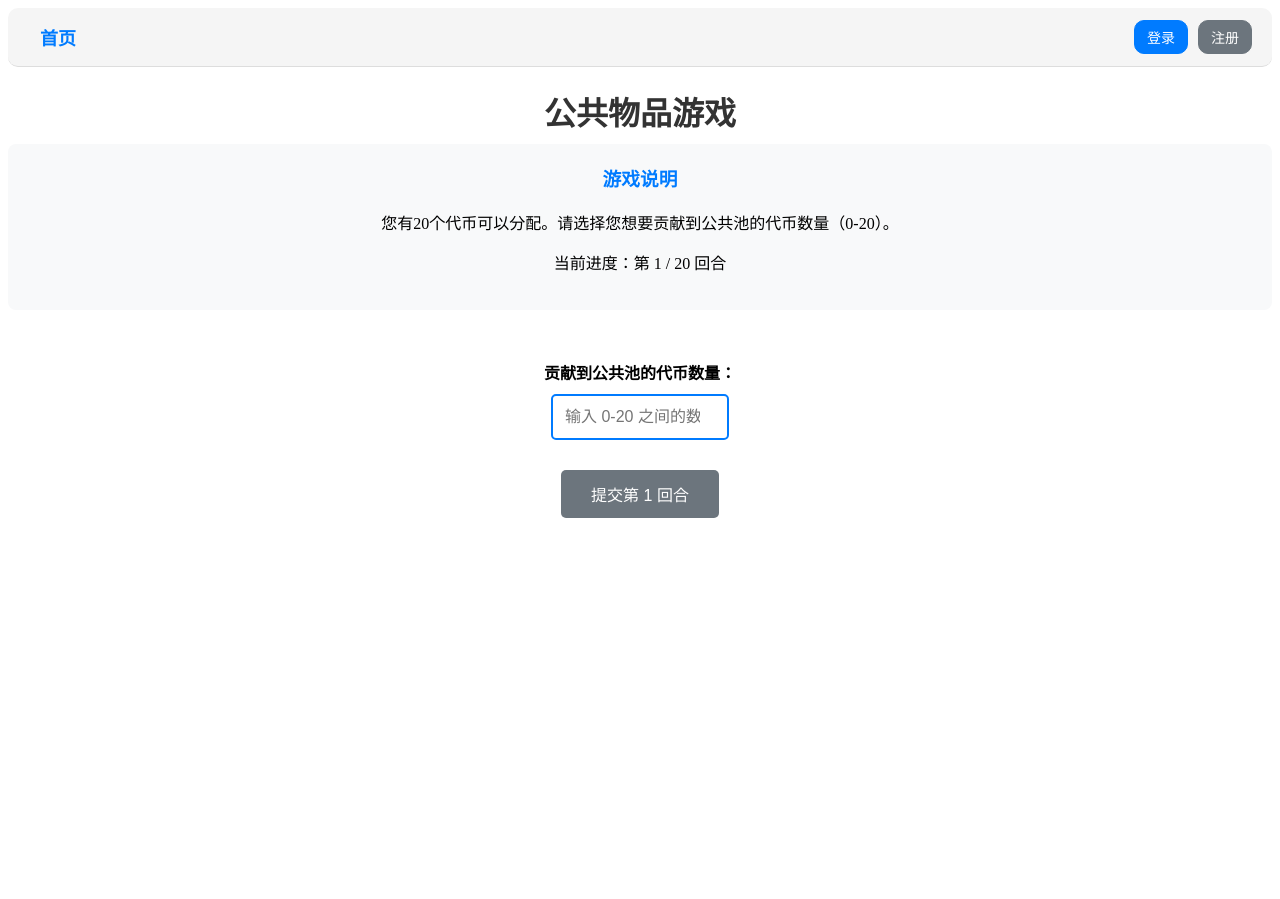
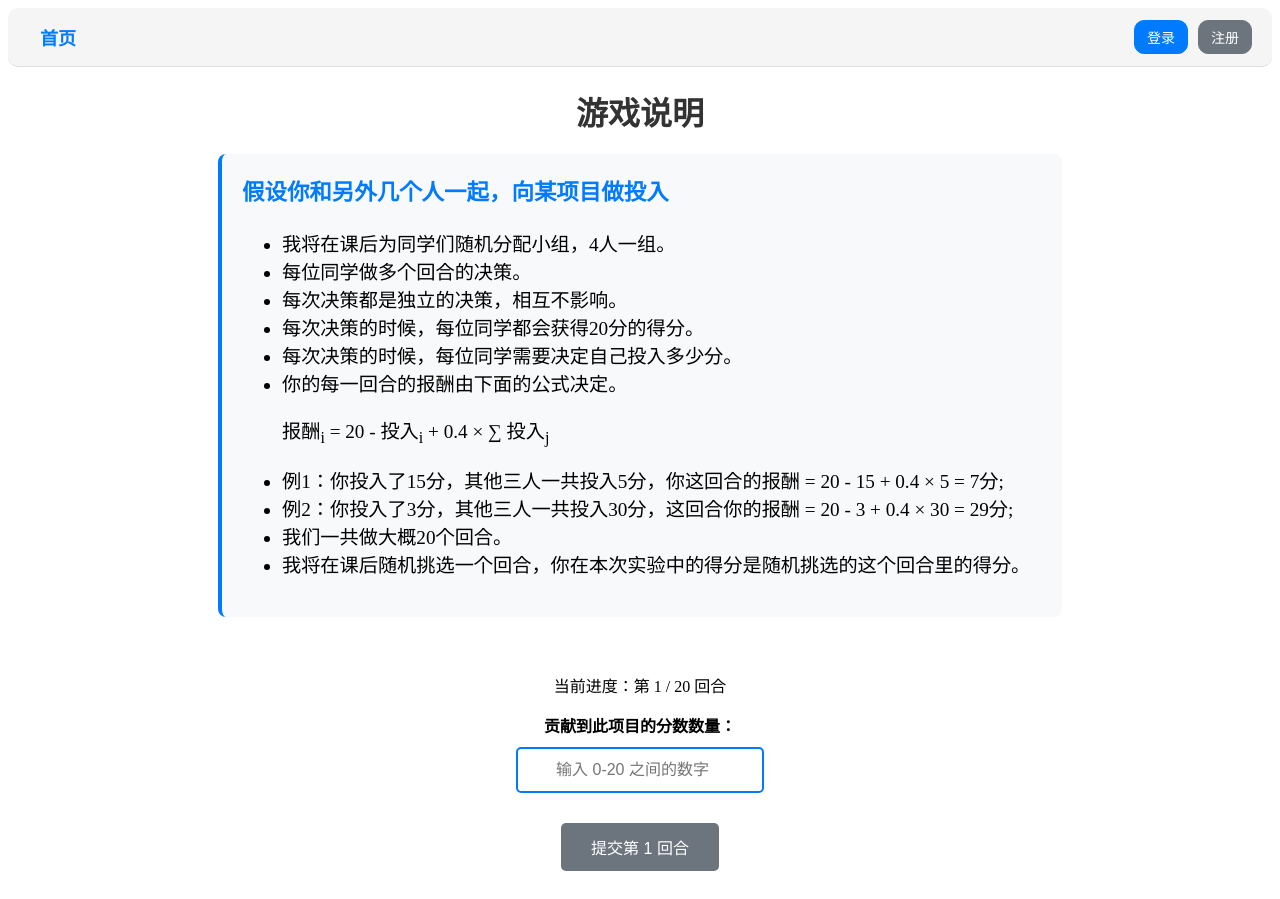
Before and after one commit to zhaoqiwang1/Behavioral-Econ, a React (Create React App) app in the folder client/: page /games/public-goods in a window 1280 px wide. Before the commit the page ends 800 px from the top, so only its background shows below. Built offline with nearby package versions, Linux system fonts and the light colour scheme.

Commit message:
public goods game instructions

```diff
--- a/client/src/pages/games/PublicGoodsGame.jsx
+++ b/client/src/pages/games/PublicGoodsGame.jsx
@@ -104,7 +104,7 @@ const PublicGoodsGame = () => {
         <Navbar />
         <div className={styles.completedInfo}>
           <h2>✅ 公共物品游戏已完成</h2>
-          <p>您已经成功完成所有{totalRounds}个回合！感谢您的参与！</p>
+          <p>你已经成功完成所有{totalRounds}个回合！感谢您的参与！</p>
         </div>
       </div>
     );
@@ -113,17 +113,27 @@ const PublicGoodsGame = () => {
   return (
     <div>
       <Navbar />
-      <h1>公共物品游戏</h1>
-
-      <div className={styles.instructions}>
-        <h3>游戏说明</h3>
-        <p>您有20个代币可以分配。请选择您想要贡献到公共池的代币数量（0-20）。</p>
+      <h1>游戏说明</h1>
+        <div className={styles.instructions}>
+          <h3>假设你和另外几个人一起，向某项目做投入</h3>
+          <ul>
+            <li>我将在课后为同学们随机分配小组，4人一组。</li>
+            <li>每位同学做多个回合的决策。</li>
+            <li>每次决策都是独立的决策，相互不影响。</li>
+            <li>每次决策的时候，每位同学都会获得20分的得分。</li>
+            <li>每次决策的时候，每位同学需要决定自己投入多少分。</li>
+            <li>你的每一回合的报酬由下面的公式决定。</li>
+            <p>报酬<sub>i</sub> = 20 - 投入<sub>i</sub> + 0.4 × ∑ 投入<sub>j</sub></p>
+            <li>例1：你投入了15分，其他三人一共投入5分，你这回合的报酬 = 20 - 15 + 0.4 × 5 = 7分;</li>
+            <li>例2：你投入了3分，其他三人一共投入30分，这回合你的报酬 = 20 - 3 + 0.4 × 30 = 29分;</li>
+            <li>我们一共做大概20个回合。</li>
+            <li>我将在课后随机挑选一个回合，你在本次实验中的得分是随机挑选的这个回合里的得分。</li>
+          </ul>
+        </div>
+      <div className={styles.gameContainer}>
         <p>当前进度：第 {currentRound} / {totalRounds} 回合</p>
-      </div>
-
-      <div className={styles.gameContainer}>
         <div className={styles.inputSection}>
-          <label>贡献到公共池的代币数量：</label>
+          <label>贡献到此项目的分数数量：</label>
           <input
             type="number"
             min="0"
--- a/client/src/pages/games/PublicGoodsGame.module.css
+++ b/client/src/pages/games/PublicGoodsGame.module.css
@@ -8,8 +8,16 @@
   background-color: #f8f9fa;
   padding: 20px;
   border-radius: 8px;
-  margin-bottom: 30px;
-  text-align: center;
+  margin: 20px auto;
+  max-width: 800px;
+  border-left: 4px solid #007bff;
+  text-align: left;
+  font-size: 1.2rem;
+}
+
+.instructions h3 {
+  margin-top: 0;
+  color: #007bff;
 }
 
 .instructions h3 {
@@ -33,7 +41,7 @@
   border: 2px solid #007bff;
   border-radius: 5px;
   font-size: 16px;
-  width: 150px;
+  width: 220px;
   text-align: center;
 }
 
```
